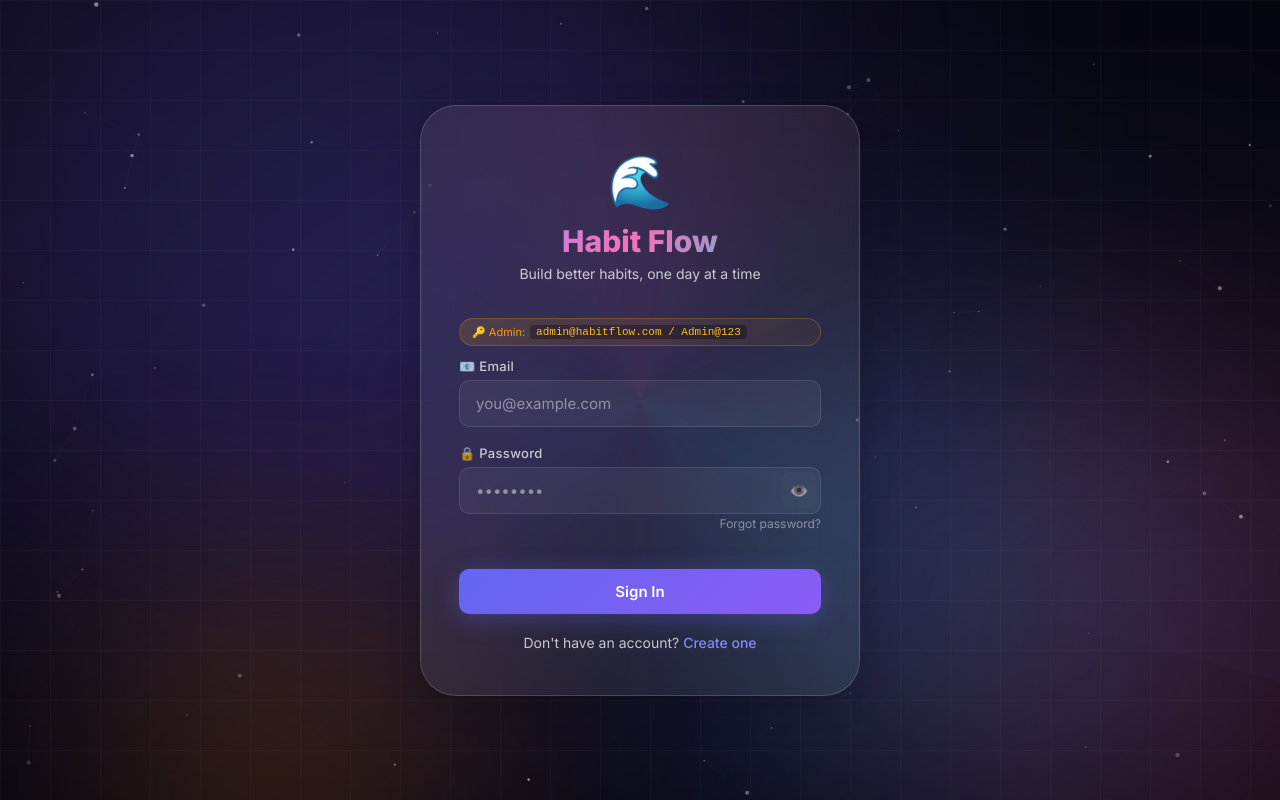
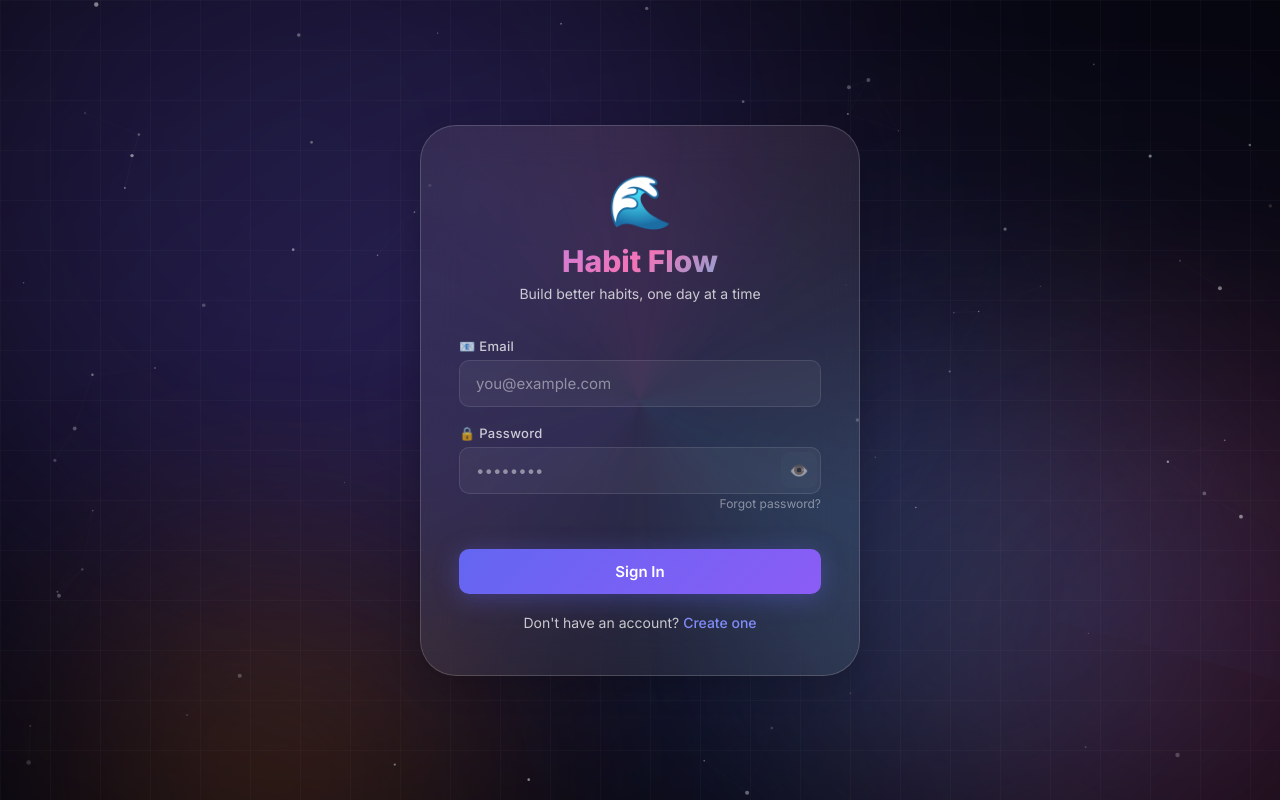
Before and after one commit to Pradeep-27/Habit-flow, a website: page public/index.html in a window 1280 px wide. Drawn offline with nearby package versions, Linux system fonts and the light colour scheme.

Commit message:
Admin Credentials removed

```diff
--- a/public/index.html
+++ b/public/index.html
@@ -330,23 +330,6 @@
       100% { transform: rotate(360deg); }
     }
 
-    /* ─── Admin Badge ────────────────────────────────────────────────── */
-    .admin-badge {
-      display: inline-flex; align-items: center; gap: 5px;
-      background: linear-gradient(135deg, rgba(245,158,11,0.15), rgba(245,158,11,0.05));
-      border: 1px solid rgba(245,158,11,0.25);
-      padding: 6px 12px; border-radius: 20px;
-      font-size: 11px; color: #f59e0b;
-      margin-bottom: 12px; cursor: default;
-    }
-    .admin-badge .creds {
-      font-family: monospace;
-      background: rgba(0,0,0,0.3);
-      padding: 1px 6px; border-radius: 4px;
-      font-size: 11px;
-      color: #fbbf24;
-    }
-
     /* ─── Forgot Password ────────────────────────────────────────────── */
     .forgot-link { font-size: 12px; color: var(--text-muted); cursor: pointer; text-align: right; margin-top: 2px; display: block; }
     .forgot-link:hover { color: var(--accent-hover); text-decoration: underline; }
@@ -997,11 +980,6 @@
         <span class="icon">🌊</span>
         <h1>Habit Flow</h1>
         <p>Build better habits, one day at a time</p>
-      </div>
-
-      <!-- Admin Credentials Badge -->
-      <div class="admin-badge" id="adminBadge" style="display:none">
-        🔑 Admin: <span class="creds" id="adminCreds">admin@habitflow.com / Admin@123</span>
       </div>
 
       <!-- Login -->
@@ -2314,16 +2292,6 @@
     }
 
     // ═════════════════════════════════════════════════════════════════
-    //  ADMIN CREDENTIALS
-    // ═════════════════════════════════════════════════════════════════
-    // Admin account is seeded on server: admin@habitflow.com / Admin@123
-    function showAdminBadge() {
-      const badge = document.getElementById('adminBadge');
-      badge.style.display = 'flex';
-      badge.style.animation = 'slideUp 0.5s ease-out';
-    }
-
-    // ═════════════════════════════════════════════════════════════════
     //  FORGOT PASSWORD
     // ═════════════════════════════════════════════════════════════════
     function showForgot() {
@@ -2805,10 +2773,6 @@
       const savedTheme = getTheme();
       applyTheme(savedTheme);
 
-      // ── Admin Badge ──
-      // Show admin badge on login page with credentials hint
-      setTimeout(() => showAdminBadge(), 2700);
-
       // Icon/Color picker
       document.getElementById('iconPicker').addEventListener('click', e => {
         if (e.target.tagName === 'BUTTON') {
```
